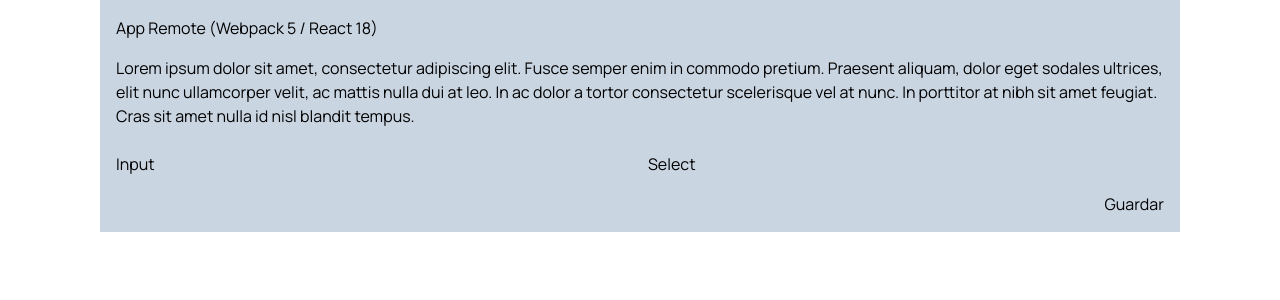
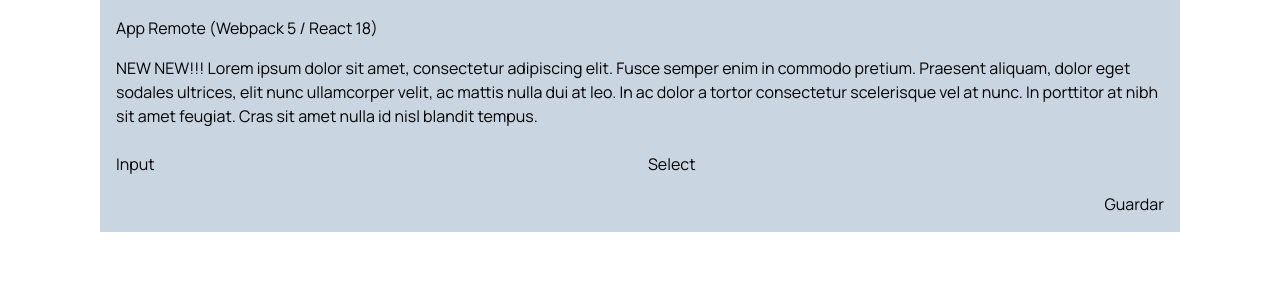
Before and after one commit to GonzaloMedinaDev/module-federation-webpack, a React app: page / in a window 1280 px wide. Shown: the top 300 px of the page. Built offline with nearby package versions, Linux system fonts and the light colour scheme.

Commit message:
mount-app

```diff
--- a/src/App.js
+++ b/src/App.js
@@ -3,7 +3,7 @@ function App() {
     <div>
       <div className='max-w-[1080px] mx-auto bg-slate-300 p-4'>
         <h1 type='primary'>App Remote (Webpack 5 / React 18)</h1>
-        <p className='mb-6 mt-4'>Lorem ipsum dolor sit amet, consectetur adipiscing elit. Fusce semper enim in commodo pretium. Praesent aliquam, dolor eget sodales ultrices, elit nunc ullamcorper velit, ac mattis nulla dui at leo. In ac dolor a tortor consectetur scelerisque vel at nunc. In porttitor at nibh sit amet feugiat. Cras sit amet nulla id nisl blandit tempus.</p>
+        <p className='mb-6 mt-4'>NEW NEW!!! Lorem ipsum dolor sit amet, consectetur adipiscing elit. Fusce semper enim in commodo pretium. Praesent aliquam, dolor eget sodales ultrices, elit nunc ullamcorper velit, ac mattis nulla dui at leo. In ac dolor a tortor consectetur scelerisque vel at nunc. In porttitor at nibh sit amet feugiat. Cras sit amet nulla id nisl blandit tempus.</p>
 
         <div title='Crear Póliza'>
           <form>
--- /dev/null
+++ b/src/mount-app.js
@@ -0,0 +1,21 @@
+import React from 'react';
+import ReactDOM from 'react-dom/client';
+// 🚨 CAMBIO AQUÍ: Importar la aplicación principal (App.js)
+import App from './App';
+
+/**
+ * Función que realiza el montaje del MFE.
+ * Se exporta para que el Host la pueda llamar.
+ * @param {HTMLElement} container - El elemento DOM donde se montará el MFE.
+ */
+export function mount(container) {
+  if (!container.root) {
+    container.root = ReactDOM.createRoot(container);
+  }
+
+  container.root.render(
+    <React.StrictMode>
+      <App />
+    </React.StrictMode>
+  );
+}
--- a/src/remote-entry.js
+++ b/src/remote-entry.js
@@ -1,3 +1,5 @@
+// ESTA SE BORRARA
+
 import App from "./App";
 
 export default App;
--- a/webpack.config.js
+++ b/webpack.config.js
@@ -45,6 +45,7 @@ export default {
         filename: 'remoteEntry.js',
         exposes: {
           './JournalEntry': './src/remote-entry.js',
+          './JournalEntryMount': './src/mount-app.js',
           './TailwindStyles': './src/globals.css',
         },
         shared: {
```
